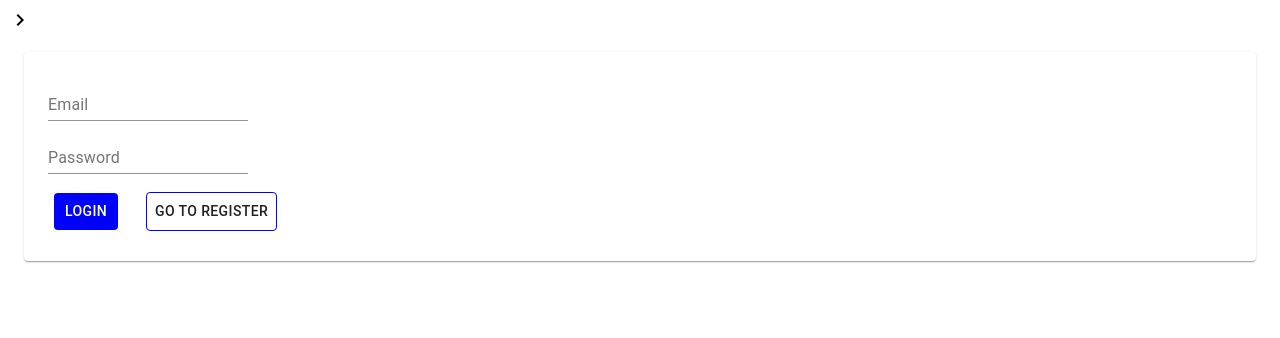
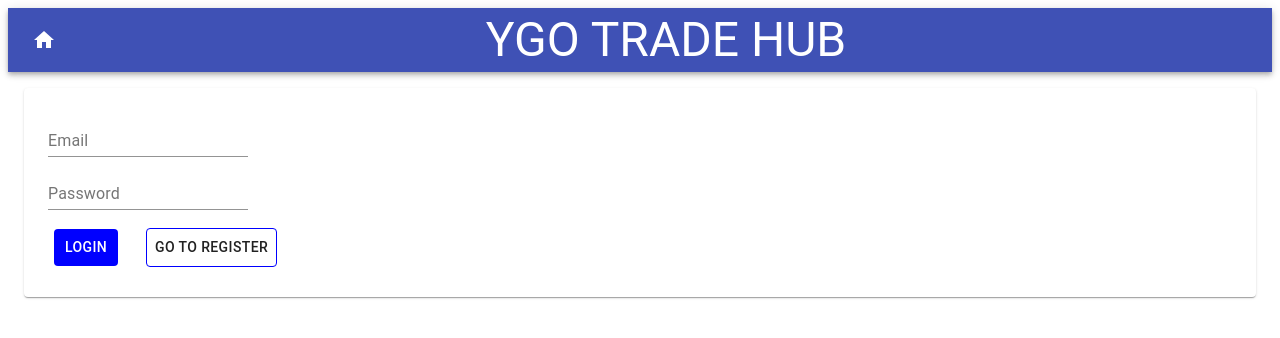
Before and after one commit to LordKriegan/kultofkuriboh, a React (Create React App) app in the folder client/: page / in a window 1280 px wide. Shown: the top 338 px of the page. Built offline with nearby package versions, Linux system fonts and the light colour scheme.

Commit message:
added a navbar to show and open appdrawer

```diff
--- a/client/src/components/AppDrawer/index.js
+++ b/client/src/components/AppDrawer/index.js
@@ -6,20 +6,30 @@ import List from '@material-ui/core/List';
 import Divider from '@material-ui/core/Divider';
 import ListItem from '@material-ui/core/ListItem';
 import ListItemText from '@material-ui/core/ListItemText';
-import NavigateNext from '@material-ui/icons/NavigateNext';
-const useStyles = makeStyles({
+import AppBar from '@material-ui/core/AppBar';
+import Toolbar from '@material-ui/core/Toolbar';
+import Typography from '@material-ui/core/Typography';
+import IconButton from '@material-ui/core/IconButton';
+import HomeIcon from '@material-ui/icons/Home'
+const useStyles = makeStyles(theme => ({
     list: {
         width: 250,
     },
     btn: {
 
         top: "-50"
+    },
+    root: {
+        flexGrow: 1
+    },
+    menuButton: {
+        marginRight: theme.spacing(2)
     }
-});
+}));
 
 const AppDrawer = () => {
     const classes = useStyles();
-    const [state, setState] = React.useState({
+    const [state, setState] = useState({
         left: false
     });
 
@@ -70,7 +80,19 @@ const AppDrawer = () => {
 
     return (
         <div>
-            <NavigateNext styles={classes.btn} onClick={toggleDrawer('left', true)}/>
+            {/* <NavigateNext styles={classes.btn} onClick={toggleDrawer('left', true)}/> */}
+            <div className={classes.root}>
+                <AppBar position="static">
+                    <Toolbar>
+                        <IconButton edge="start" className={classes.menuButton} color="inherit" aria-label="Menu">
+                            <HomeIcon onClick={toggleDrawer('left', true)}/>
+                        </IconButton>
+                        <Typography align="center" variant="h3" className={classes.root}>
+                            YGO TRADE HUB
+                        </Typography>
+                    </Toolbar>
+                </AppBar>
+            </div>
             <Drawer open={state.left} onClose={toggleDrawer('left', false)}>
                 {sideList('left')}
             </Drawer>
--- a/client/src/router/index.js
+++ b/client/src/router/index.js
@@ -2,7 +2,6 @@ import React from "react"
 import { Router, Route, Switch } from "react-router-dom"
 import { createBrowserHistory } from "history"
 import AppDrawer from '../components/AppDrawer'
-import Grid from '@material-ui/core/Grid'
 import * as screens from "../screens"
 
 export default () => {
```
